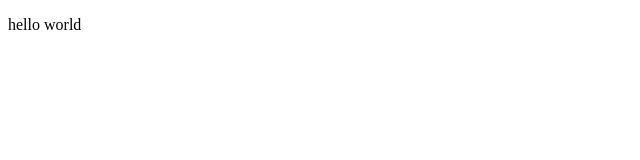
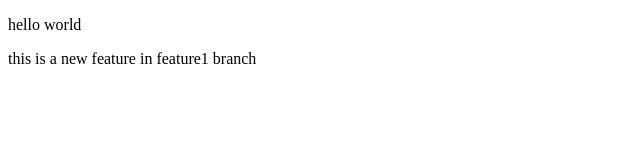
Before and after one commit to Suhail-Aliakbara/localrepo, a plain HTML site: page index.html in a window 1280 px wide. Shown: the whole page, without its empty margins (0-640 px from the left). Drawn offline with Linux system fonts and the light colour scheme.

Commit message:
Added new feature

```diff
--- a/index.html
+++ b/index.html
@@ -9,6 +9,7 @@
 
 <body>
   <p>hello world</p>
+  <p>this is a new feature in feature1 branch</p>
 </body>
 
 </html>
```
